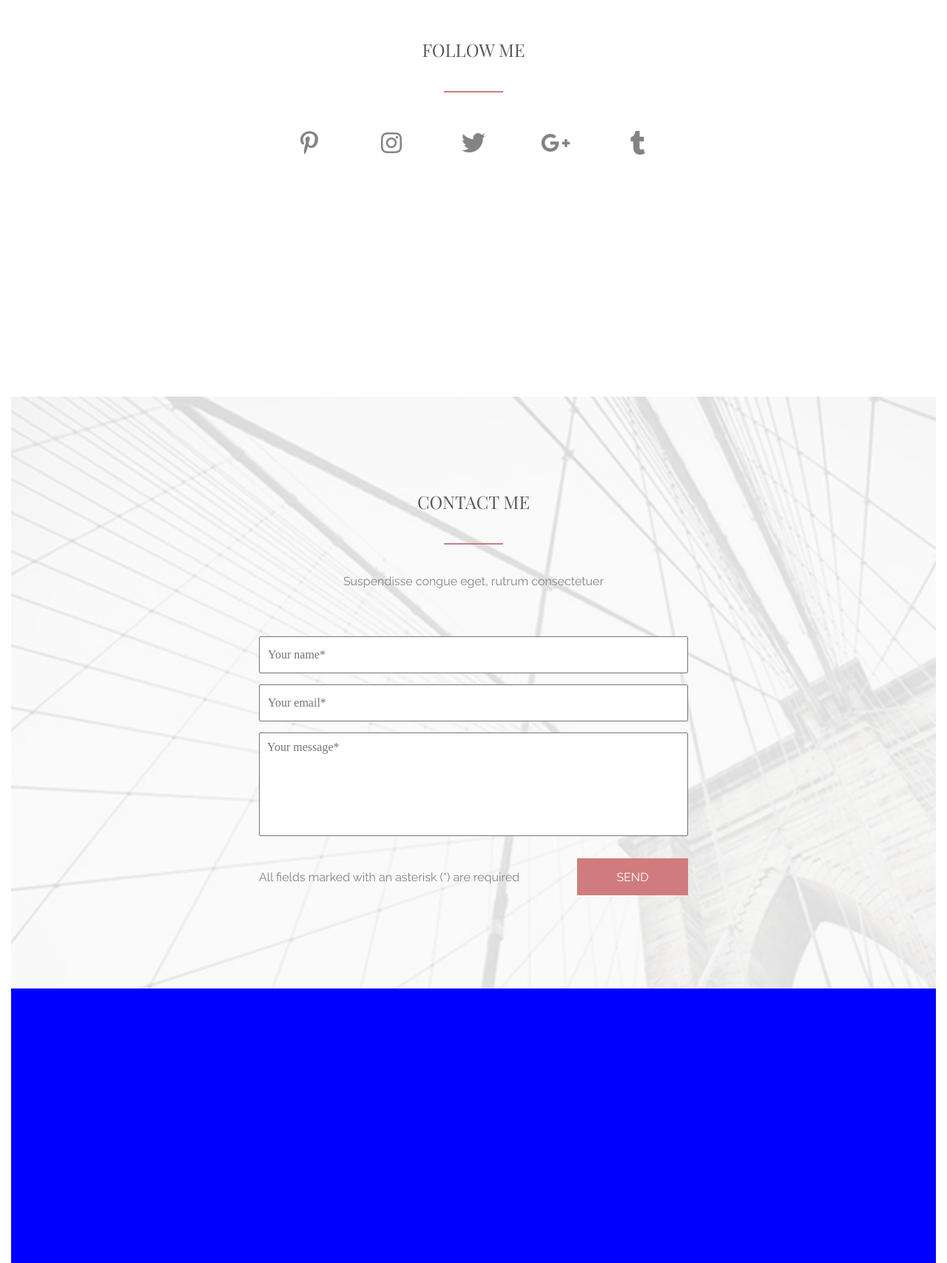
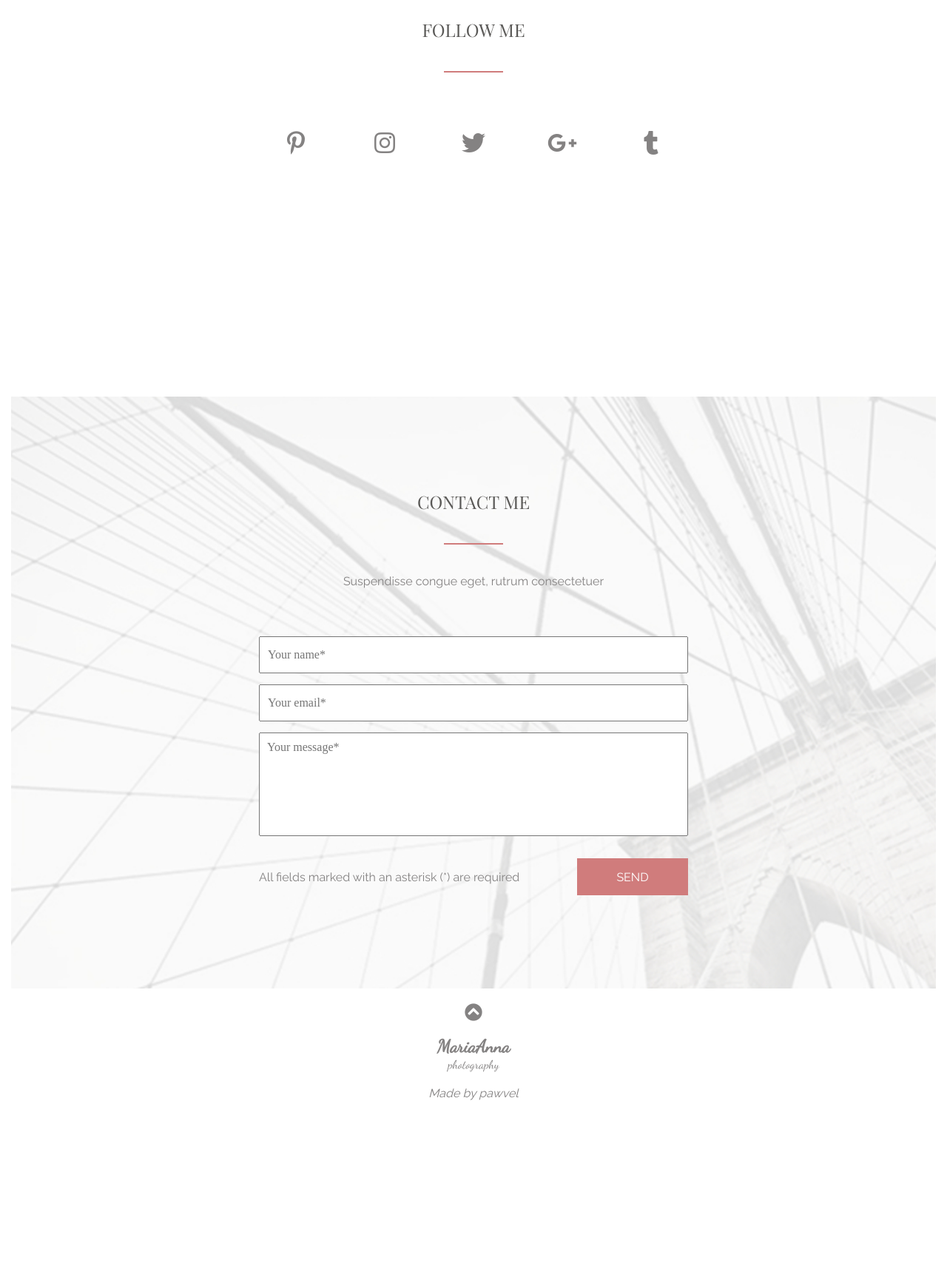
Before and after one commit to pawvel/WWDC---Zadanie-9, a plain HTML site: page index.html in a window 1280 px wide. Shown: the part 5040-6747 px from the top of the page at 74% size. After the commit the page ends 6547 px from the top, so only its background shows below. Drawn offline with nearby package versions, Linux system fonts and the light colour scheme.

Commit message:
Wykończenie strony, koniec

```diff
--- a/css/style.css
+++ b/css/style.css
@@ -139,7 +139,8 @@ i {
 .text-slider,
 .video,
 .follow,
-.contact {
+.contact,
+.footer {
   display: flex;
   flex-direction: column;
   align-items: center;
@@ -342,33 +343,55 @@ i {
 .follow-icons {
   display: flex;
   align-items: center;
-  justify-content: space-between;
+  justify-content: center;
+}
+
+.follow-icons i {
+  width: 70px;
+  height: 70px;
+  margin: 20px 25px;
   position: relative;
-  width: 500px;
+  color: #848282;
+  border-radius: 50%;
 }
 
 .follow-icons i:hover {
   border: solid 1px #d07c7c;
-  color: #ffffff;
 }
 
-.follow-icon {
-  text-decoration: none;
+.follow-icons i::before {
+  width: 56px;
+  height: 56px;
+  margin: 0;
+  position: absolute;
+  left: calc(50% - 28px);
+  bottom: calc(50% - 28px);
+  display: flex;
+  align-items: center;
+  justify-content: center;
   font-size: 2rem;
-  color: #848282;
-  text-align: center;
+  background-color: #ffffff;
   border-radius: 50%;
+  transition: 0.3s all ease-in;
 }
 
+.follow-icons i:hover::before {
+  color: #ffffff;
+  background-color: #d07c7c;
+}
+
+/*
 .follow-icon::before {
-  width: 56px;
-  height: 56px;
   display: flex;
   align-items: center;
   justify-content: center;
   border-radius: 50%;
-  background-color: #ffffff;
+  border: solid 1px #ffffff;
 }
+
+.follow-icon:hover::before {
+  border: solid 1px #d07c7c;
+} */
 
 /*#endregion*/
 
@@ -423,4 +446,29 @@ i {
 
 /*#endregion*/
 
+/*#region FOOTER*/
+.footer i {
+  margin: 20px 0;
+  color: #848282;
+}
+
+.footer h3 {
+  font-size: 1.5rem;
+  color: #848282;
+}
+
+.footer p {
+  font-size: 1rem;
+  color: #848282;
+}
+
+.copyright {
+  margin: 20px 0;
+  color: #848282;
+  font-family: "Raleway", sans-serif;
+  font-size: 0.25rem;
+  font-style: italic;
+}
+
 /*#endregion*/
+/*#endregion*/
--- a/index.html
+++ b/index.html
@@ -35,7 +35,7 @@
           <li><a href="#about">About Me</a></li>
           <li><a href="#work">Works</a></li>
           <li><a href="#contact">Contact Me</a></li>
-          <li><a href="#">Follow Me</a></li>
+          <li><a href="#follow">Follow Me</a></li>
         </ul>
       </nav>
       <section class="about" id="about">
@@ -157,8 +157,7 @@
           allowfullscreen
         ></iframe>
       </section>
-      <section class="follow">
-        <!-- TODO -->
+      <section class="follow" id="follow">
         <h2 class="section-title">Follow Me</h2>
         <hr class="line-red" />
         <div class="follow-icons">
@@ -183,7 +182,12 @@
           <button class="btn send-btn">Send</button>
         </div>
       </section>
-      <footer style="height: 2000px; background-color: blue;"></footer>
+      <footer class="footer">
+        <i class="intro-icon fas fa-chevron-circle-up"></i>
+        <h3 class="intro-title">MariaAnna</h3>
+        <p class="intro-subtitle">photography</p>
+        <p class="copyright">Made by pawvel</p>
+      </footer>
     </div>
 
     <script rel="text/javascript" src="js/script.js"></script>
```
